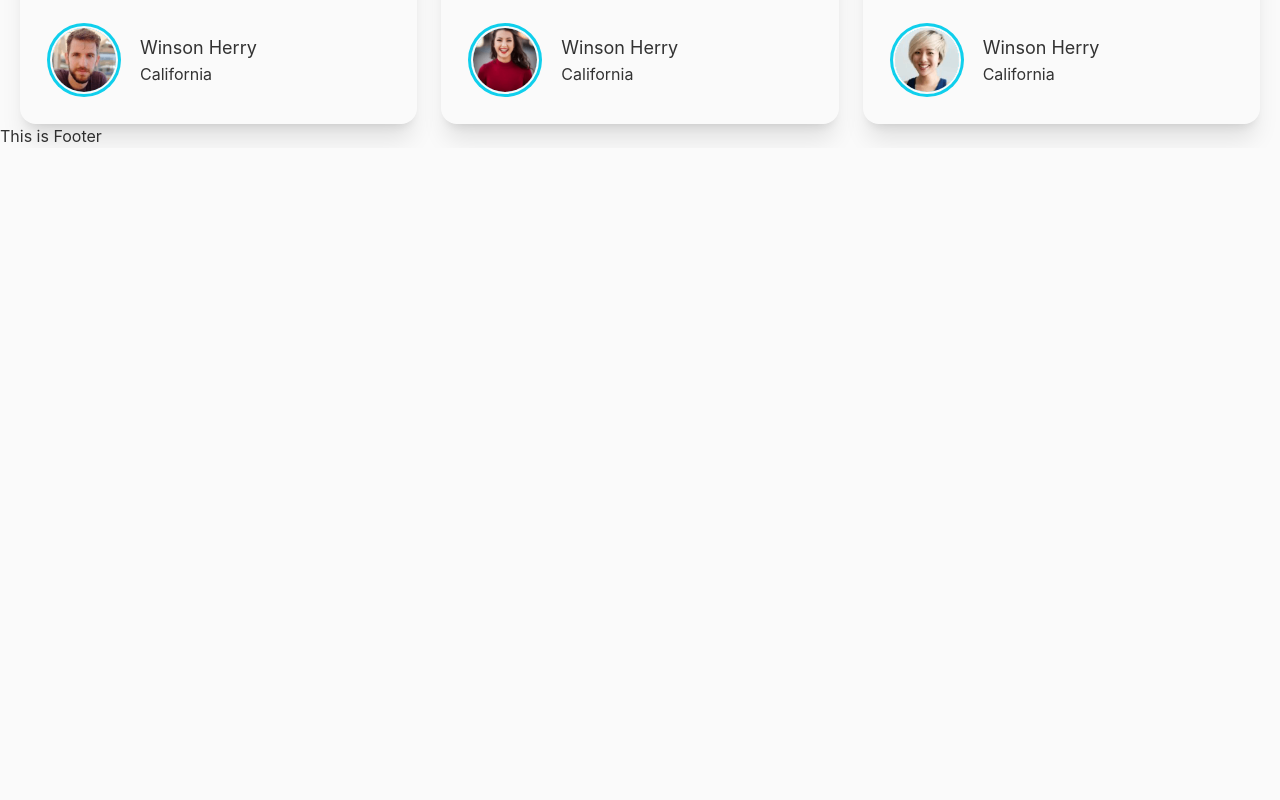
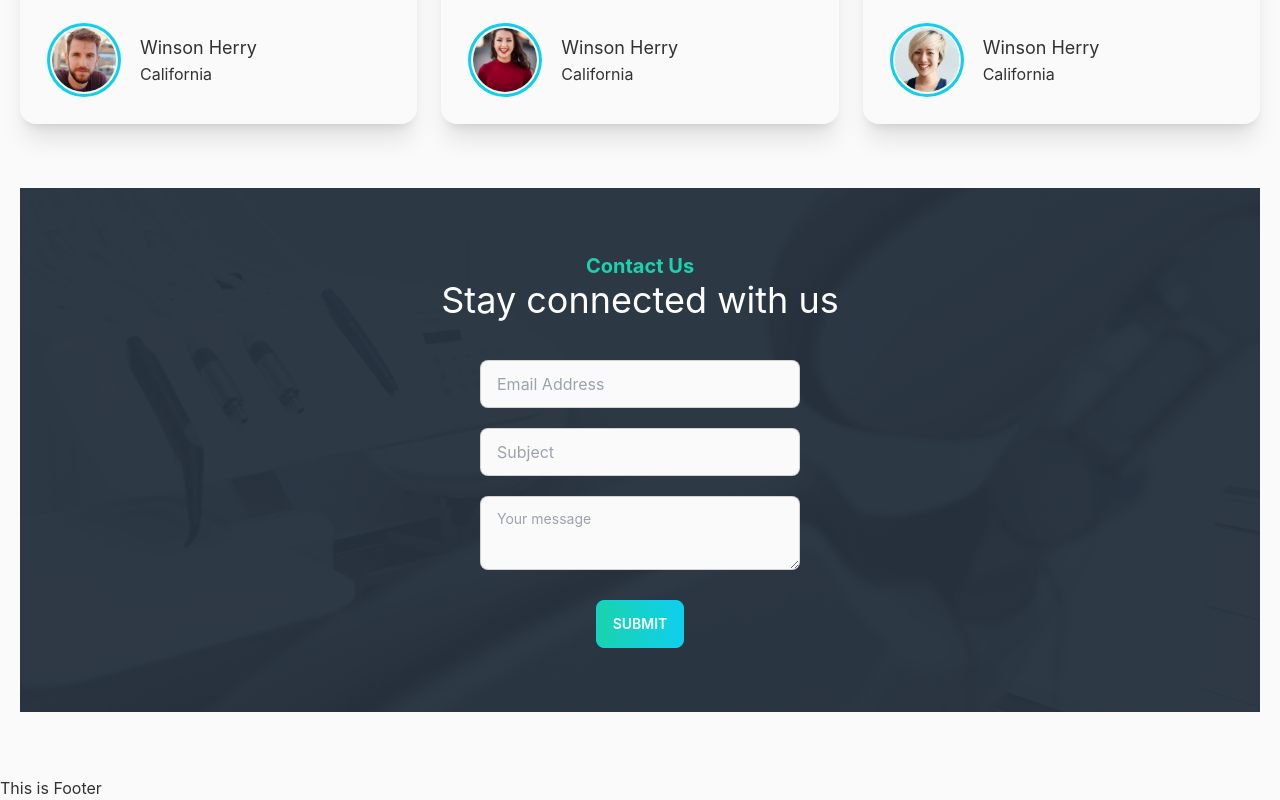
Before and after one commit to AkRazu/doctors-portal-client, a React (Create React App) app: page / in a window 1280 px wide. Shown: the part 3037-3837 px from the top of the page. Before the commit the page ends 3185 px from the top, so only its background shows below. Built offline with nearby package versions, Linux system fonts and the light colour scheme.

Commit message:
contact us section add

```diff
--- /dev/null
+++ b/src/Pages/Home/ContactUs/ContactUs.css
@@ -0,0 +1,6 @@
+.contact-bg{
+    background-image: url('../../../assets/images/appointment.png');
+    background-position: center;
+    background-size: cover;
+    background-repeat: no-repeat;
+}
--- /dev/null
+++ b/src/Pages/Home/ContactUs/ContactUs.js
@@ -0,0 +1,36 @@
+import React from "react";
+import PrimaryButton from "../../../components/PrimaryButton/PrimaryButton";
+import "./ContactUs.css";
+const ContactUs = () => {
+  return (
+    <div className="lg: my-16">
+      <div className="hero contact-bg">
+        <div className="hero-overlay bg-opacity-60 "></div>
+        <div className="hero-content text-center text-neutral-content py-16">
+          <div className="max-w-md">
+            <h4 className="text-secondary font-bold text-xl">Contact Us</h4>
+            <h2 className="text-4xl text-white">Stay connected with us</h2>
+            <div>
+              <form>
+                <input
+                  type="text"
+                  placeholder="Email Address"
+                  className="input mt-10 input-bordered w-full max-w-xs"
+                />
+                <input
+                  type="text"
+                  placeholder="Subject"
+                  className="input my-5 input-bordered w-full max-w-xs"
+                />
+                <textarea className="textarea mb-6 w-full max-w-xs textarea-bordered" placeholder="Your message"></textarea>
+              </form>
+              <PrimaryButton>Submit</PrimaryButton>
+            </div>
+          </div>
+        </div>
+      </div>
+    </div>
+  );
+};
+
+export default ContactUs;
--- a/src/Pages/Home/Home/Home.js
+++ b/src/Pages/Home/Home/Home.js
@@ -1,5 +1,6 @@
 import React from 'react';
 import Banner from '../Banner/Banner';
+import ContactUs from '../ContactUs/ContactUs';
 import DentalCare from '../DentalCare/DentalCare';
 import InfoCards from '../InfoCards/InfoCards';
 import MakeAppointment from '../MakeAppointment/MakeAppointment';
@@ -15,6 +16,7 @@ const Home = () => {
             <DentalCare/>
             <MakeAppointment/>
             <Testimonial/>
+            <ContactUs/>
         </div>
     );
 };
```
